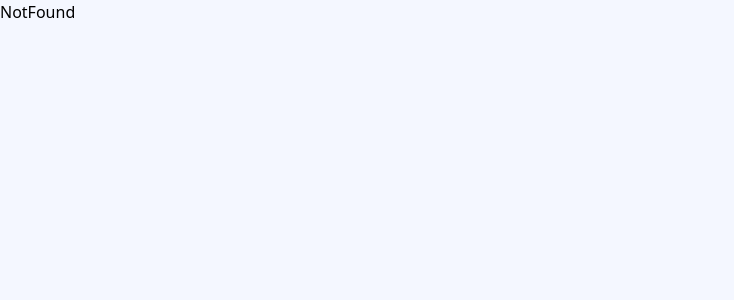
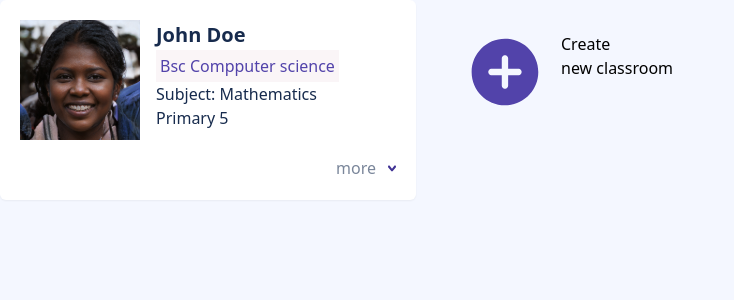
Before and after one commit to yusuftomilola/School-Management-System, a React (Vite) app: page /components-testing in a window 1280 px wide. Shown: the top 300 px of the page, without its empty margins (0-734 px from the left). Built offline with nearby package versions, Linux system fonts and the light colour scheme.

Commit message:
Classroom cards, search-filter button and button component

```diff
--- a/src/App.jsx
+++ b/src/App.jsx
@@ -5,8 +5,6 @@ import CreateSchool from "./pages/CreateSchool";
 import Dashboard from "./pages/Dashboard";
 import Home from "./pages/Home";
 import NotFound from "./pages/NotFound";
-import UserCard from "./components/UserCard"
-import SearchFilterButton from "./components/SearchFilterButton";
 
 import {
   BrowserRouter as Router,
@@ -25,9 +23,8 @@ import Scoresheet from "./pages/Scoresheet";
 import Schools from "./pages/Schools";
 import SchoolCalender from "./pages/SchoolCalender";
 import DashboardUsers from "./pages/DashboardUsers";
-
 import Forms from "./components/forms/Forms";
-import CreateNewButton from "./components/CreateNewButton";
+import ComponentsTesting from "./components/ComponentsTesting";
 
 function App() {
   return (
@@ -58,18 +55,17 @@ function App() {
         <Route
           path="/"
           element={
-            <div>
-              {/* <h1 className="bg-red-500">Register/SignIn Page</h1> */}
-              <UserCard />
-              <CreateNewButton />
-              <SearchFilterButton />
-            </div>
+            <>
+              <h1>heading</h1>
+            </>
           }
-
         />
 
         {/* Create School Page */}
         <Route path="/create-school" element={<CreateSchool />} />
+
+        {/* hajia route */}
+        <Route path="/components-testing" element={<ComponentsTesting />} />
 
         {/* NOT FOUND ROUTE */}
         <Route path="/*" element={<NotFound />} />
--- /dev/null
+++ b/src/components/ClassromCard.jsx
@@ -0,0 +1,24 @@
+import React from 'react'
+
+function ClassromCard({image, headerText, text, backgroundColor}) {
+
+
+  return (
+    <div>
+      <div className={`flex p-8 gap-4 rounded bg-[${backgroundColor}]`}>
+        <div>
+          {/* <img src="src/assets/icons/add-circle.svg" alt="plus sign" /> */}
+          <img src={image} alt="plus sign" />
+        </div>
+        <div>
+          {/* <h2 className="text-[#172B4D] text-[40px] font-bold">Create</h2> */}
+          <h2 >{headerText}</h2>
+          {/* <p className="text-[#172B4D] text-[16px] font-normal">new classroom</p> */}
+          <p>{text}</p>
+        </div>
+      </div>
+    </div>
+  );
+}
+
+export default ClassromCard
--- /dev/null
+++ b/src/components/ComponentsTesting.jsx
@@ -0,0 +1,31 @@
+// import React from "react";
+// import CreateNewButton from "./CreateNewButton";
+import ClassromCard from "./ClassromCard";
+import UserCard from "./UserCard";
+// import SearchFilterButton from "./SearchFilterButton";
+
+const ComponentsTesting = () => {
+  return (
+    <div className="grid md:grid-cols-2 lg:grid-cols-3 gap-4">
+      {/* <h1 className="bg-red-500">Register/SignIn Page</h1> */}
+      <UserCard
+        name={"John Doe"}
+        qualification={"Bsc Compputer science"}
+        subject={"Mathematics"}
+        clas={"Primary 5"}
+        imageUser={"src/assets/icons/userProprietor.svg"}
+      />
+
+      {/* <CreateNewButton backgroundColor={'#EAE6FF'}>Create New School</CreateNewButton> */}
+      {/* <SearchFilterButton /> */}
+      <ClassromCard
+        image={"src/assets/icons/add-circle.svg"}
+        headerText={"Create"}
+        text={"new classroom"}
+        backgroundColor={"#ffffff"}
+      />
+    </div>
+  );
+};
+
+export default ComponentsTesting;
--- a/src/components/CreateNewButton.jsx
+++ b/src/components/CreateNewButton.jsx
@@ -1,9 +1,9 @@
 import React from 'react'
 
-function CreateNewButton() {
+function CreateNewButton({children, backgroundColor}) {
   return (
     <div>
-      <button className="px-[6px] py-3 text-[#403294] bg-[#EAE6FF] rounded">Create New School</button>
+    <button className={`px-[6px] py-3 text-[#403294] bg-[${backgroundColor}] rounded`}>{children}</button>
     </div>
   );
 }
--- a/src/components/SearchFilterButton.jsx
+++ b/src/components/SearchFilterButton.jsx
@@ -20,9 +20,11 @@ function SearchFilterButton() {
           id=""
           className="bg-[#DFE1E6] rounded px-2 py-3 text-[#42526e] text-[14px] font-medium"
         >
-          <option value="Filter">Filter</option>
-          <option value="Filter">Filter</option>
-          <option value="Filter">Filter</option>
+          <option value="">Filter</option>
+          <option value="vfrfr">A-Z</option>
+          <option value="rfre">Date Created</option>
+          <option value="refr">Filter 1</option>
+          <option value="refer">Filter 2</option>
         </select>
       </div>
     </div>
--- a/src/components/UserCard.jsx
+++ b/src/components/UserCard.jsx
@@ -1,38 +1,26 @@
-import React from "react";
 
-const users = [
-  {
-    name: "Mary May John Doe",
-    qualification: "Bsc Computer Science",
-    rank: "Rank: Proprietor I",
-    subject: "Math",
-  },
 
-];
+function UserCard({name, qualification, subject, clas, imageUser }) {
+  return (
 
-function UserCard() {
-  return (
-    <div>
-      {users.map((user, index) => (
         <div
-          key={index}
-          className="flex flex-col w-full rounded-md shadow-sm bg-white p-5 mb-5"
-        >
+          className="flex flex-col w-full rounded-md shadow-sm bg-white p-5 mb-5">
           <div className="flex">
             <div>
-              <img src="src/assets/icons/userProprietor.svg" alt="user" />
+              <img src={imageUser} alt="user" />
             </div>
             <div className="ml-4">
               <h3 className="text-[#172B4D] text-[20px] font-bold">
-                {user.name}
+                {name}
               </h3>
               <p className="text-[#5243aa] bg-[#faf5f7] p-1">
-                {user.qualification}
+                {qualification}
               </p>
-              <p className="text-[#172B4D]">Subject: {user.subject}</p>
-              <p className="">{user.rank}</p>
+              <p className="text-[#172B4D]">Subject: {subject}</p>
+              <p className="text-[#172B4D]">{clas}</p>
             </div>
           </div>
+
           <div className="flex items-center gap-3 mt-4 justify-end ">
             <p className="text-[#7A869A]">more</p>
             <img
@@ -40,9 +28,8 @@ function UserCard() {
               alt="arrow down"
             />
           </div>
+
         </div>
-      ))}
-    </div>
   );
 }
 
```
Also changed, not shown: src/assets/icons/add-circle.svg (added).
